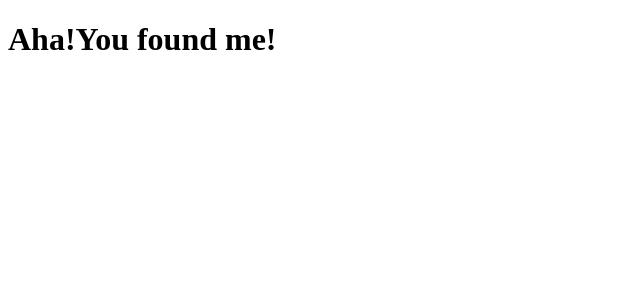
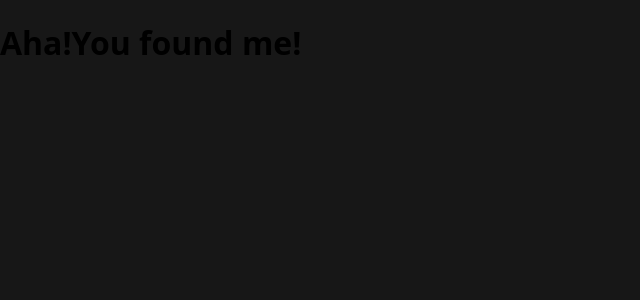
Before and after one commit to laurynas-cyber/Portfolio, a React (Create React App) app: page / in a window 1280 px wide. Shown: the top 300 px of the page, without its empty margins (0-640 px from the left). Built offline with nearby package versions, Linux system fonts and the light colour scheme.

Commit message:
full page cover

```diff
--- a/src/App.scss
+++ b/src/App.scss
@@ -1 +1,19 @@
-@import "./Component//Animations/testas.scss"
+// @import "./Component//Animations/testas.scss";
+
+html,
+body,
+#root {
+  height: 100%;
+  width: 100%;
+}
+
+body {
+  font-family: system-ui;
+  margin: 0;
+}
+
+*,
+*:after,
+*:before {
+  box-sizing: border-box;
+}
--- a/src/Component/Animations/Scroll.jsx
+++ b/src/Component/Animations/Scroll.jsx
@@ -32,7 +32,7 @@ export default function Scroll() {
   });
 
   return (
-    <div ref={containerRef} className={styles.body}>
+    <div ref={containerRef} className={"body"}>
       <div className={styles.animated__layers}>
         <animated.div ref={barContainerRef} className={styles.bar__container}>
           {Array.from({ length: X_LINES }).map((_, i) => (
```
